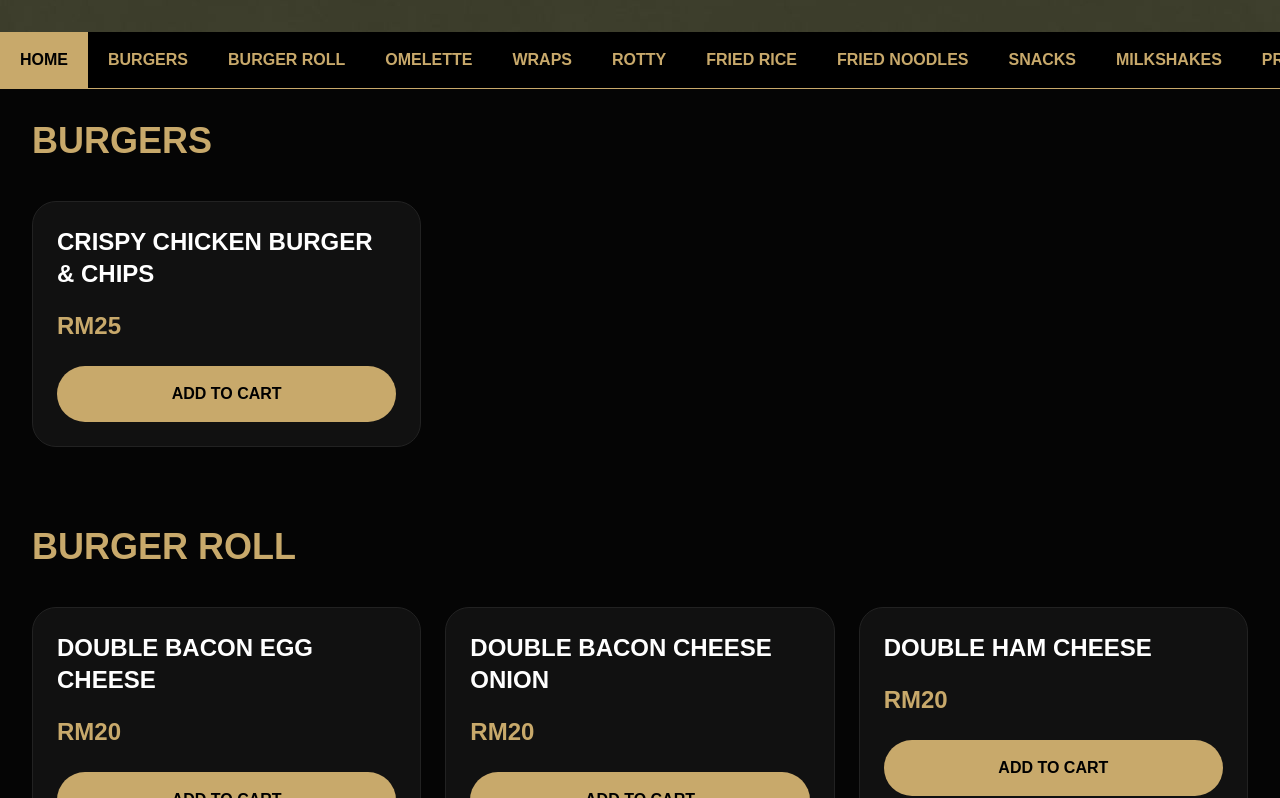
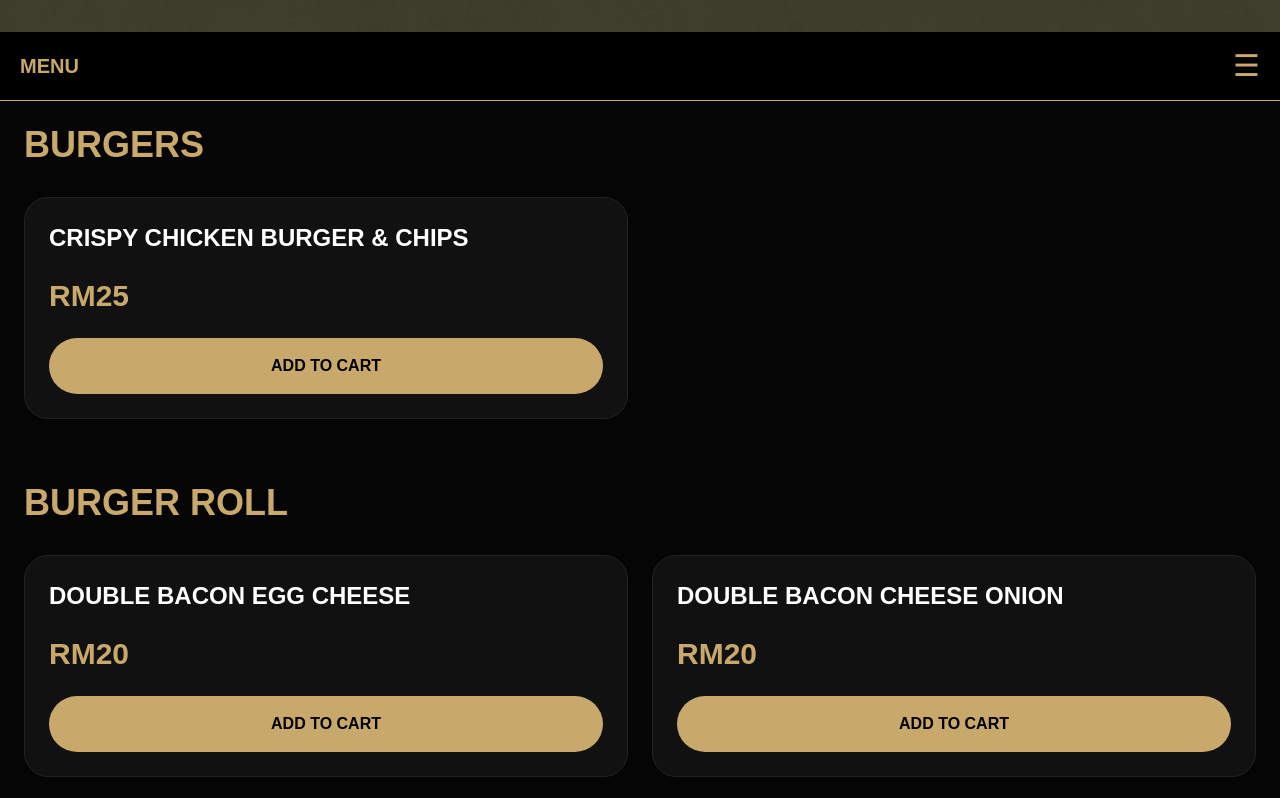
Before and after one commit to diveyaa16/mamasan-scorpion, a Next.js app: page / in a window 1280 px wide. Shown: the part 962-1760 px from the top of the page. Built offline with nearby package versions, Linux system fonts and the light colour scheme.

Commit message:
Update page.tsx

```diff
--- a/app/page.tsx
+++ b/app/page.tsx
@@ -10,8 +10,6 @@ const syrups = [
 ];
 
 const menuItems = [
-
-  // BURGERS
   {
     id: 1,
     category: "Burgers",
@@ -19,7 +17,6 @@ const menuItems = [
     price: 25,
   },
 
-  // BURGER ROLL
   {
     id: 2,
     category: "Burger Roll",
@@ -36,219 +33,69 @@ const menuItems = [
 
   {
     id: 4,
-    category: "Burger Roll",
-    name: "Double Ham Cheese",
-    price: 20,
-  },
-
-  {
-    id: 5,
-    category: "Burger Roll",
-    name: "Double Ham Cheese Onion",
-    price: 20,
-  },
-
-  // OMELETTE
-  {
-    id: 6,
     category: "Omelette",
     name: "Chicken Cheese Omelette",
     price: 15,
   },
 
   {
-    id: 7,
+    id: 5,
     category: "Omelette",
     name: "Bacon Cheese Omelette",
     price: 15,
   },
 
   {
-    id: 8,
-    category: "Omelette",
-    name: "Ham Cheese Omelette",
-    price: 15,
-  },
-
-  {
-    id: 9,
-    category: "Omelette",
-    name: "Lot Omelette",
-    price: 20,
-  },
-
-  {
-    id: 10,
-    category: "Omelette",
-    name: "Rotty Omelette",
-    price: 20,
-  },
-
-  // WRAPS
-  {
-    id: 11,
-    category: "Wraps",
+    id: 6,
+    category: "Rotty Wrap",
     name: "Chicken Wrap",
     price: 23,
   },
 
   {
-    id: 12,
-    category: "Wraps",
-    name: "Bacon Wrap",
-    price: 23,
-  },
-
-  // ROTTY
-  {
-    id: 13,
-    category: "Rotty",
-    name: "Crispy Rotty With Curry Dip",
+    id: 7,
+    category: "Signature Rotty",
+    name: "Chocolate Rotty",
     price: 12,
   },
 
   {
-    id: 14,
-    category: "Rotty",
-    name: "Chocolate Rotty",
-    price: 12,
-  },
-
-  // FRIED RICE
-  {
-    id: 15,
-    category: "Fried Rice",
+    id: 8,
+    category: "Fried Rice & Noodles",
     name: "Chicken Rice",
     price: 12,
   },
 
   {
-    id: 16,
-    category: "Fried Rice",
-    name: "Chicken Spicy Rice",
-    price: 12,
-  },
-
-  {
-    id: 17,
-    category: "Fried Rice",
-    name: "Extra Chicken Rice",
-    price: 17,
-  },
-
-  {
-    id: 18,
-    category: "Fried Rice",
-    name: "Egg Rice",
-    price: 12,
-  },
-
-  // FRIED NOODLES
-  {
-    id: 19,
-    category: "Fried Noodles",
-    name: "Chicken Noodles",
-    price: 12,
-  },
-
-  {
-    id: 20,
-    category: "Fried Noodles",
-    name: "Chicken Spicy Noodles",
-    price: 12,
-  },
-
-  {
-    id: 21,
-    category: "Fried Noodles",
-    name: "Extra Chicken Noodles",
-    price: 17,
-  },
-
-  {
-    id: 22,
-    category: "Fried Noodles",
-    name: "Egg Noodles",
-    price: 12,
-  },
-
-  // SNACKS
-  {
-    id: 23,
+    id: 9,
     category: "Snacks",
     name: "Fries",
     price: 10,
   },
 
   {
-    id: 24,
-    category: "Snacks",
-    name: "Chicken Nuggets",
-    price: 10,
-  },
-
-  // MILKSHAKES
-  {
-    id: 25,
-    category: "Milkshakes",
-    name: "Strawberry Milkshake",
-    price: 20,
-  },
-
-  {
-    id: 26,
-    category: "Milkshakes",
-    name: "Chocolate Milkshake",
-    price: 20,
-  },
-
-  {
-    id: 27,
+    id: 10,
     category: "Milkshakes",
     name: "Oreo Milkshake",
     price: 20,
   },
 
   {
-    id: 28,
-    category: "Milkshakes",
-    name: "Oreo Strawberry Milkshake",
-    price: 20,
-  },
-
-  // PROTEIN
-  {
-    id: 29,
-    category: "Protein",
+    id: 11,
+    category: "Protein Shakes",
     name: "Chocolate Protein",
     price: 25,
   },
 
   {
-    id: 30,
-    category: "Protein",
-    name: "Banana Protein",
-    price: 25,
-  },
-
-  // JUICES
-  {
-    id: 31,
-    category: "Juices",
+    id: 12,
+    category: "Fresh Juice",
     name: "Orange Juice",
     price: 10,
   },
 
   {
-    id: 32,
-    category: "Juices",
-    name: "Apple Juice",
-    price: 10,
-  },
-
-  // HOT & COLD
-  {
-    id: 33,
+    id: 13,
     category: "Hot & Cold",
     name: "Latte",
     price: 12,
@@ -257,28 +104,19 @@ const menuItems = [
   },
 
   {
-    id: 34,
+    id: 14,
     category: "Hot & Cold",
-    name: "Mocha",
+    name: "Cappuccino",
     price: 12,
     type: ["Hot", "Iced"],
     syrup: true,
   },
-
-  {
-    id: 35,
-    category: "Hot & Cold",
-    name: "Americano",
-    price: 12,
-    type: ["Hot", "Iced"],
-    syrup: true,
-  },
-
 ];
 
 export default function Home() {
+  const [loading, setLoading] = useState(true);
 
-  const [loading, setLoading] = useState(true);
+  const [menuOpen, setMenuOpen] = useState(false);
 
   const [activeCategory, setActiveCategory] = useState("Home");
 
@@ -295,177 +133,97 @@ export default function Home() {
   const [customerPhone, setCustomerPhone] = useState("");
 
   useEffect(() => {
-
     setTimeout(() => {
       setLoading(false);
-    }, 1500);
-
+    }, 1200);
   }, []);
 
   const categories = [...new Set(menuItems.map((item) => item.category))];
 
   const addToCart = (item: any) => {
-
     if (item.type && !selectedType[item.id]) {
       alert("Please select Hot or Iced");
       return;
     }
 
-    const syrupChoice =
-      selectedSyrup[item.id] || "No Syrup";
+    const syrupChoice = selectedSyrup[item.id] || "No Syrup";
 
-    const syrupPrice =
-      syrupChoice !== "No Syrup" ? 3 : 0;
+    const syrupPrice = syrupChoice !== "No Syrup" ? 3 : 0;
 
     const finalItem = {
       ...item,
-      selectedDrinkType: selectedType[item.id] || "",
+      selectedDrinkType: selectedType[item.id],
       selectedSyrup: syrupChoice,
       finalPrice: item.price + syrupPrice,
     };
 
-    const existing = cart.find(
-      (c) =>
-        c.id === finalItem.id &&
-        c.selectedDrinkType === finalItem.selectedDrinkType &&
-        c.selectedSyrup === finalItem.selectedSyrup
-    );
-
-    if (existing) {
-
-      setCart(
-        cart.map((c) =>
-          c.id === finalItem.id &&
-          c.selectedDrinkType === finalItem.selectedDrinkType &&
-          c.selectedSyrup === finalItem.selectedSyrup
-            ? { ...c, quantity: c.quantity + 1 }
-            : c
-        )
-      );
-
-    } else {
-
-      setCart([
-        ...cart,
-        {
-          ...finalItem,
-          quantity: 1,
-        },
-      ]);
-
-    }
-
-  };
-
-  const removeFromCart = (
-    id: number,
-    type?: string,
-    syrup?: string
-  ) => {
-
-    const existing = cart.find(
-      (item) =>
-        item.id === id &&
-        item.selectedDrinkType === type &&
-        item.selectedSyrup === syrup
-    );
-
-    if (!existing) return;
-
-    if (existing.quantity === 1) {
-
-      setCart(
-        cart.filter(
-          (item) =>
-            !(
-              item.id === id &&
-              item.selectedDrinkType === type &&
-              item.selectedSyrup === syrup
-            )
-        )
-      );
-
-    } else {
-
-      setCart(
-        cart.map((item) =>
-          item.id === id &&
-          item.selectedDrinkType === type &&
-          item.selectedSyrup === syrup
-            ? { ...item, quantity: item.quantity - 1 }
-            : item
-        )
-      );
-
-    }
-
+    setCart([...cart, finalItem]);
   };
 
   const total = cart.reduce(
-    (sum, item) => sum + item.finalPrice * item.quantity,
+    (sum, item) => sum + item.finalPrice,
     0
   );
 
   if (loading) {
-
     return (
-
       <div className="h-screen bg-black flex items-center justify-center">
-
         <div className="text-center">
-
           <img
             src="/logo.jpeg"
             className="w-40 mx-auto animate-pulse"
           />
 
-          <p className="text-[#c8a96b] mt-6 text-xl uppercase tracking-[0.3em]">
+          <p className="text-[#c8a96b] mt-6 uppercase tracking-[0.3em]">
             Loading...
           </p>
-
         </div>
-
       </div>
-
     );
-
   }
 
   return (
-
-    <main className="bg-black text-white min-h-screen overflow-x-hidden">
+    <main className="bg-black text-white min-h-screen">
 
       {/* HERO */}
       <section className="bg-[#f5ede3]">
-
         <img
           src="/hero-banner.jpeg"
           alt="Mamasan Scorpion"
           className="w-full h-auto"
         />
-
       </section>
 
-      {/* FLOATING CART */}
+      {/* TOP BAR */}
+      <div className="sticky top-0 z-50 bg-black border-b border-[#c8a96b]">
+
+        <div className="flex items-center justify-between px-5 py-4">
+
+          <h2 className="text-[#c8a96b] font-black text-xl">
+            MENU
+          </h2>
+
           <button
-        onClick={() => setCartOpen(!cartOpen)}
-        className="fixed bottom-6 right-6 z-[9999] bg-[#c8a96b] text-black w-16 h-16 rounded-full text-2xl font-black"
+            onClick={() => setMenuOpen(!menuOpen)}
+            className="text-[#c8a96b] text-3xl"
           >
-        🛒{cart.length}
+            ☰
           </button>
 
-      {/* CATEGORY NAV */}
-      <div className="sticky top-0 z-50 bg-black border-b border-[#c8a96b] overflow-x-auto">
+        </div>
+
+        {menuOpen && (
+
+          <div className="border-t border-[#222] overflow-x-auto">
 
             <div className="flex whitespace-nowrap">
 
               <button
-            onClick={() => setActiveCategory("Home")}
-            className={`px-5 py-4 font-black ${
-              activeCategory === "Home"
-                ? "bg-[#c8a96b] text-black"
-                : "text-[#c8a96b]"
-            }`}
+                onClick={() => {
+                  setActiveCategory("Home");
+                  setMenuOpen(false);
+                }}
+                className="px-5 py-4 text-[#c8a96b] font-black"
               >
                 HOME
               </button>
@@ -474,12 +232,11 @@ export default function Home() {
 
                 <button
                   key={category}
-              onClick={() => setActiveCategory(category)}
-              className={`px-5 py-4 font-black uppercase ${
-                activeCategory === category
-                  ? "bg-[#c8a96b] text-black"
-                  : "text-[#c8a96b]"
-              }`}
+                  onClick={() => {
+                    setActiveCategory(category);
+                    setMenuOpen(false);
+                  }}
+                  className="px-5 py-4 text-[#c8a96b] font-black uppercase"
                 >
                   {category}
                 </button>
@@ -490,8 +247,12 @@ export default function Home() {
 
           </div>
 
+        )}
+
+      </div>
+
       {/* MENU */}
-      <section className="p-8 bg-[#050505]">
+      <section className="p-6 bg-[#050505]">
 
         {(activeCategory === "Home"
           ? categories
@@ -500,14 +261,14 @@ export default function Home() {
 
           <div
             key={category}
-              className="mb-20"
+            className="mb-16"
           >
 
-              <h2 className="text-4xl font-black uppercase mb-10 text-[#c8a96b]">
+            <h2 className="text-4xl font-black uppercase mb-8 text-[#c8a96b]">
               {category}
             </h2>
 
-              <div className="grid grid-cols-1 md:grid-cols-2 xl:grid-cols-3 gap-6">
+            <div className="grid grid-cols-1 md:grid-cols-2 gap-6">
 
               {menuItems
                 .filter((item) => item.category === category)
@@ -536,7 +297,7 @@ export default function Home() {
                                 [item.id]: drinkType,
                               })
                             }
-                              className={`px-3 py-1 rounded-full text-xs font-bold ${
+                            className={`px-3 py-1 rounded-full text-sm font-bold ${
                               selectedType[item.id] === drinkType
                                 ? "bg-[#c8a96b] text-black"
                                 : "bg-[#222]"
@@ -555,8 +316,8 @@ export default function Home() {
 
                       <div className="mt-5">
 
-                          <p className="text-xs text-gray-400 mb-3 uppercase">
-                            Add Syrup (+RM3)
+                        <p className="text-gray-400 text-sm mb-3">
+                          ADD SYRUP (+RM3)
                         </p>
 
                         <div className="flex flex-wrap gap-2">
@@ -571,7 +332,7 @@ export default function Home() {
                                   [item.id]: syrup,
                                 })
                               }
-                                className={`px-3 py-1 rounded-full text-xs font-bold ${
+                              className={`px-3 py-1 rounded-full text-sm font-bold ${
                                 selectedSyrup[item.id] === syrup
                                   ? "bg-[#c8a96b] text-black"
                                   : "bg-[#222]"
@@ -588,7 +349,7 @@ export default function Home() {
 
                     )}
 
-                      <p className="text-[#c8a96b] text-2xl font-bold mt-5">
+                    <p className="text-[#c8a96b] text-3xl font-black mt-6">
                       RM{item.price}
                     </p>
 
@@ -611,17 +372,25 @@ export default function Home() {
 
       </section>
 
+      {/* FLOATING CART */}
+      <button
+        onClick={() => setCartOpen(true)}
+        className="fixed bottom-6 right-6 bg-[#c8a96b] text-black w-16 h-16 rounded-full text-2xl z-50"
+      >
+        🛒
+      </button>
+
       {/* CART */}
       {cartOpen && (
 
         <div className="fixed inset-0 bg-black/70 z-[9999] flex justify-end">
 
-          <div className="w-full max-w-md bg-[#0d0d0d] h-screen overflow-y-auto p-6">
+          <div className="w-full max-w-md bg-[#111] h-screen overflow-y-auto p-6">
 
             <div className="flex justify-between items-center mb-8">
 
               <h2 className="text-4xl font-black">
-                Cart
+                CART
               </h2>
 
               <button
@@ -635,48 +404,32 @@ export default function Home() {
 
             <div className="space-y-4">
 
-              {cart.map((item) => (
+              {cart.map((item, index) => (
 
                 <div
-                  key={`${item.id}-${item.selectedDrinkType}-${item.selectedSyrup}`}
-                  className="bg-[#161616] p-5 rounded-3xl"
+                  key={index}
+                  className="bg-[#1a1a1a] p-5 rounded-3xl"
                 >
 
                   <h3 className="font-black uppercase">
                     {item.name}
                   </h3>
 
-                  <p className="text-[#c8a96b] mt-2 font-bold">
-                    RM{item.finalPrice * item.quantity}
+                  {item.selectedDrinkType && (
+                    <p className="text-sm text-gray-400 mt-1">
+                      {item.selectedDrinkType}
                     </p>
+                  )}
 
-                  <div className="flex items-center gap-4 mt-4">
+                  {item.selectedSyrup !== "No Syrup" && (
+                    <p className="text-sm text-[#c8a96b] mt-1">
+                      {item.selectedSyrup} Syrup
+                    </p>
+                  )}
 
-                    <button
-                      onClick={() =>
-                        removeFromCart(
-                          item.id,
-                          item.selectedDrinkType,
-                          item.selectedSyrup
-                        )
-                      }
-                      className="bg-red-500 w-9 h-9 rounded-full font-black"
-                    >
-                      -
-                    </button>
-
-                    <p className="font-bold">
-                      {item.quantity}
+                  <p className="text-[#c8a96b] font-bold mt-3">
+                    RM{item.finalPrice}
                   </p>
-
-                    <button
-                      onClick={() => addToCart(item)}
-                      className="bg-[#c8a96b] text-black w-9 h-9 rounded-full font-black"
-                    >
-                      +
-                    </button>
-
-                  </div>
 
                 </div>
 
@@ -693,7 +446,7 @@ export default function Home() {
                 onChange={(e) =>
                   setCustomerName(e.target.value)
                 }
-                className="w-full bg-[#161616] border border-[#333] rounded-2xl px-5 py-4"
+                className="w-full bg-[#1a1a1a] rounded-2xl px-5 py-4 outline-none"
               />
 
               <input
@@ -703,7 +456,7 @@ export default function Home() {
                 onChange={(e) =>
                   setCustomerPhone(e.target.value)
                 }
-                className="w-full bg-[#161616] border border-[#333] rounded-2xl px-5 py-4"
+                className="w-full bg-[#1a1a1a] rounded-2xl px-5 py-4 outline-none"
               />
 
             </div>
@@ -717,18 +470,16 @@ export default function Home() {
               <button
                 onClick={() => {
 
-                  let message =
-                    `NEW ORDER - MAMASAN SCORPION\n\n`;
+                  let message = `NEW ORDER - MAMASAN SCORPION\n\n`;
 
                   cart.forEach((item) => {
-
-                    message +=
-                      `${item.quantity}x ${item.name} - RM${item.finalPrice * item.quantity}\n`;
-
+                    message += `${item.name} - RM${item.finalPrice}\n`;
                   });
 
                   message += `\nTOTAL: RM${total}`;
+
                   message += `\n\nNAME: ${customerName}`;
+
                   message += `\nPHONE: ${customerPhone}`;
 
                   window.open(
@@ -739,7 +490,7 @@ export default function Home() {
                 }}
                 className="mt-6 w-full bg-[#c8a96b] text-black py-4 rounded-full font-black uppercase"
               >
-                CHECKOUT
+                Checkout
               </button>
 
             </div>
@@ -751,7 +502,5 @@ export default function Home() {
       )}
 
     </main>
-
   );
-
 }
```
Lines whose indentation alone changed are shown as unchanged.
